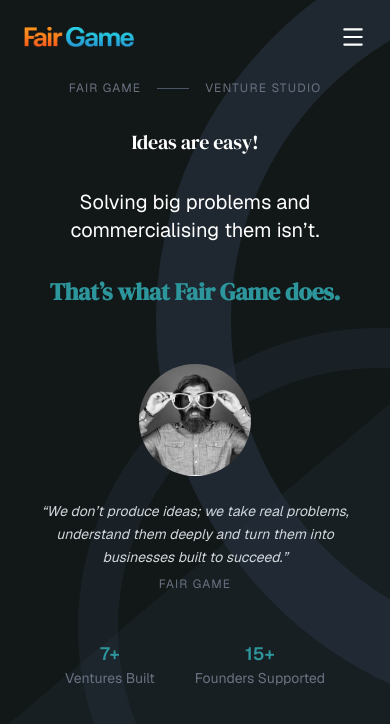
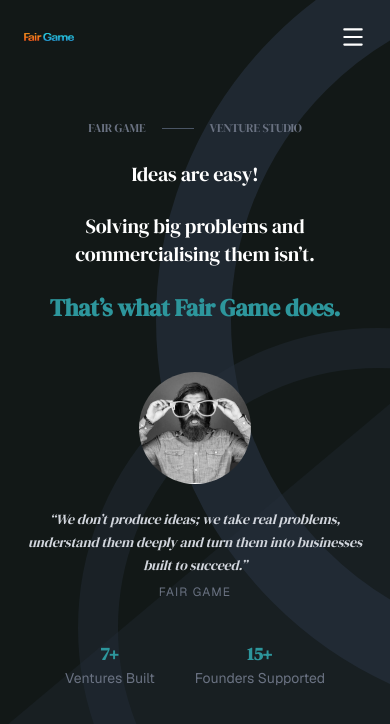
Before and after one commit to olha-kutova-foundprotect/fair-game, a Next.js app: page / in a window 390 px wide. Shown: the top 724 px of the page. Built offline with nearby package versions, Linux system fonts and the light colour scheme.

Commit message:
update home page design

```diff
--- a/src/app/globals.css
+++ b/src/app/globals.css
@@ -49,7 +49,10 @@
 h3,
 h4,
 h5,
-h6 {
+h6,
+p,
+span,
+nav {
     font-family: var(--font-heading), serif;
     letter-spacing: -0.01em;
 }
--- a/src/app/home/page.tsx
+++ b/src/app/home/page.tsx
@@ -97,13 +97,14 @@
         />
       </div>
 
-      <main className="relative z-20 container mx-auto px-6 min-h-screen flex items-start lg:items-center">
-        <div className="grid grid-cols-1 lg:grid-cols-2 gap-16 w-full items-center">
+      <main className="relative z-20 container mx-auto px-6 min-h-screen flex items-start lg:items-start pt-20 lg:pt-20">
+
+      <div className="grid grid-cols-1 lg:grid-cols-2 gap-16 w-full items-center">
 
           {/* LEFT CONTENT */}
-          <div className="relative flex flex-col items-center lg:items-start text-center lg:text-left space-y-8 max-w-2xl mx-auto lg:mx-0 mt-20 lg:mt-0">
+          <div className="relative flex flex-col items-center lg:items-start text-center lg:text-left space-y-6 max-w-2xl mx-auto lg:mx-0 mt-10 lg:mt-0">
 
-            {/* Eyebrow */}
+          {/* Eyebrow */}
             <motion.div
               initial={{ opacity: 0, y: 8 }}
               animate={{ opacity: 1, y: 0 }}
--- a/src/components/header/MobileHeader.tsx
+++ b/src/components/header/MobileHeader.tsx
@@ -40,7 +40,7 @@
       {/* TOP BAR */}
       <header className="fixed top-0 left-0 w-full z-[100] sm:hidden">
         <div className="flex items-center justify-between px-6 py-6">
-          <Logo variant={isLight ? 'dark' : 'light'} size={110} />
+          <Logo variant={isLight ? 'dark' : 'light'} size={50} />
 
           <button
             onClick={() => setOpen(true)}
@@ -64,7 +64,7 @@
           >
             {/* Top */}
             <div className="flex items-center justify-between px-6 py-6">
-              <Logo variant="light" size={110} />
+              <Logo variant="light" size={50} />
 
               <button
                 onClick={() => setOpen(false)}
```
